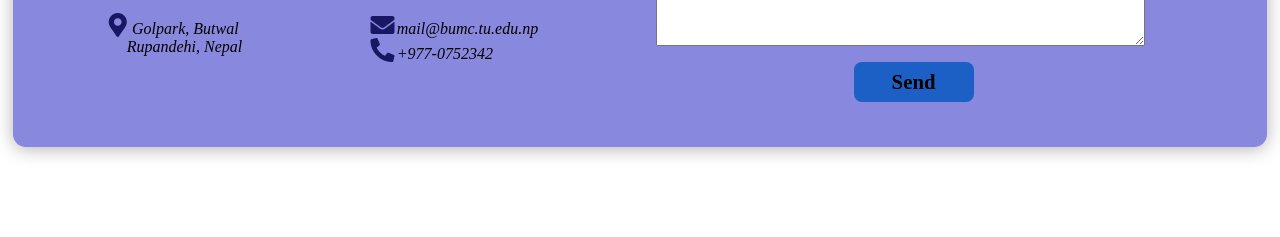
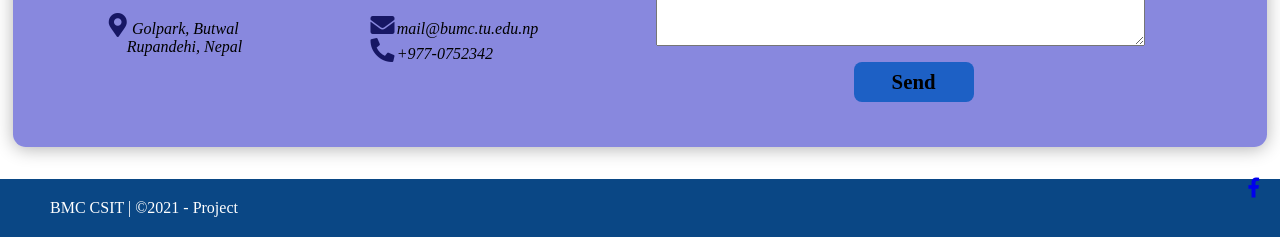
Before and after one commit to thapasamirm577/first__clg, a plain HTML site: page index.html in a window 1280 px wide. Shown: the part 5826-6063 px from the top of the page. Before the commit the page ends 6005 px from the top, so only its background shows below. Drawn offline with Linux system fonts and the light colour scheme; a web font is replaced by a local one.

Commit message:
adding footer (#6)

```diff
--- a/index.html
+++ b/index.html
@@ -513,6 +513,19 @@
         </section>
     </section>
 
+    <!-- footer -->
+    <footer class="footer">
+        <p>BMC CSIT | &copy;2021 - Project</p>
+        <div class="social">
+            <a href="https://www.facebook.com" target="_blank">
+
+            <i class="fab fa-facebook-f"></i>
+        </a>
+
+        </div>
+
+    </footer>
+
 
 
     <script src="./js/homeControl.js"></script>
```
